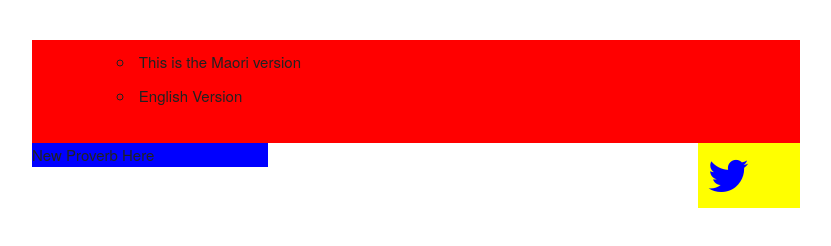
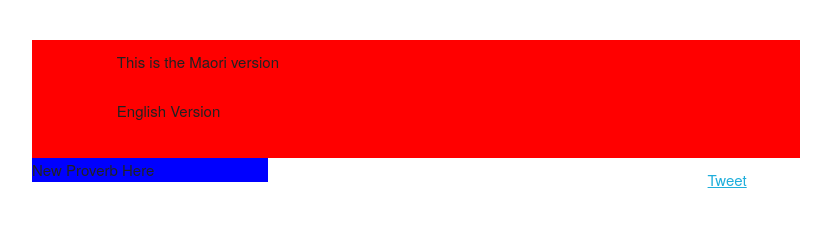
Before and after one commit to leo-alexander/api-interaction, a plain HTML site: page index.html in a window 1280 px wide. Shown: the whole page, without its empty margins (224-1055 px from the left). Drawn offline with Linux system fonts and the light colour scheme; no server answers.

Commit message:
twitterAPI

```diff
--- a/index.html
+++ b/index.html
@@ -12,25 +12,25 @@
   <body>
     <div class="container" id="box">
       <div class="container" id="proverb">
-        <ul>
-          <li id="maori">
+          <p id="maori">
             This is the Maori version
-          </li>
-          <li id="english">
+          </p>
+          <p id="english">
             English Version
-          </li>
-        </ul>
+          </p>
       </div>
     </div>
     <div class="container" id="box2">
       <div class="row">
         <div class="four columns" id="new-proverb">New Proverb Here</div>
         <div class="six columns" id="gap">Gap Here</div>
-        <div class="two columns" id="twitter">
-          <div class="fa fa-twitter fa-3x" id="twitter-button">
-          </div>
+        <div class="two columns" id="twitter-button">  <a class="twitter-share-button" id="twitter-link"
+          href="" data-size="large" target="_blank">
+Tweet</a>
         </div>
       </div>
     </div>
   </body>
 </html>
+
+<!--https://twitter.com/intent/tweet?text=-->
--- a/proverb.js
+++ b/proverb.js
@@ -19,10 +19,23 @@ $.ajax({
   success: function(data) {
     var $source = $('#maori').text(data.source);
     var $translation = $('#english').text(data.translation);
-    console.log(data);
+  twitterShare();
   },
   type: 'GET'
 })
 
+function twitterShare() {
+  var maori = document.getElementById("maori").textContent;
+  var english = document.getElementById("english").textContent;
+  var quote = maori + " " + english;
+  console.log(quote);
+  console.log(url);
+  var url = document.getElementById("twitter-link").setAttribute("href", "https://twitter.com/intent/tweet?text=" + quote);
+}
+
+
+
+
+
 
 });
```
